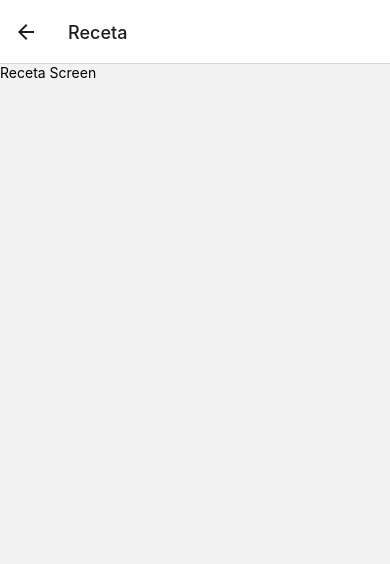
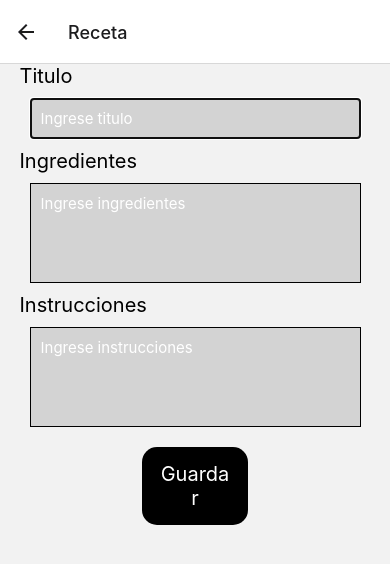
Before and after one commit to sotech/bart-drink, a React Native app: screen /Receta in a window 390 px wide. Shown: the top 564 px of the page. Built offline with nearby package versions, Linux system fonts and the light colour scheme.

Commit message:
Feature - Receta Screen - UI

```diff
--- a/src/screens/RecetaScreen.js
+++ b/src/screens/RecetaScreen.js
@@ -1,22 +1,28 @@
 //Para el ingreso de una receta en particular
-import React from 'react';
-import {Text,StyleSheet,View} from 'react-native';
+import React,{useState} from 'react';
+import {Text,StyleSheet,View, TextInput, TouchableHighlight, Alert} from 'react-native';
 import RecetasAPI from '../utils/RecetasAPI';
 
 
 const RecetaScreen = () => {
+  const [instrucciones, setInstrucciones]=useState('')
+  const [ingredientes, setIngredientes]=useState('')
+  const [titulo, setTitulo]=useState('')
+  //Funcion para usar con el boton guardar
+  const handleTituloChanged = (textoIngresado) => {
+    //Actualizar el titulo state
+    setTitulo(textoIngresado)
 
-  //Funcion para usar con el boton guardar
-  const handleTituloChanged = () => {
-    //Actualizar el titulo state
   }
 
-  const handleIngredientesChanged = () => {
+  const handleIngredientesChanged = (textoIngresado) => {
+    setIngredientes(textoIngresado)
     //Actualizar el Ingredientes state
   }
 
-  const handleDescripcionChanged = () => {
+  const handleDescripcionChanged = (textoIngresado) => {
     //Actualizar el Descripcion state
+    setInstrucciones(textoIngresado)
   }
 
   const handleGuardarPressed = async() => {
@@ -26,12 +32,94 @@ const RecetaScreen = () => {
   }
 
   return(
-    <View>
-      <Text>Receta Screen</Text>
+    <View style={styles.container}>
+      <Text style={styles.versionText}>Titulo</Text>
+      <TextInput
+      autoCapitalize={'sentences'}
+      autoFocus={true}
+      maxLength={25}
+      placeholder={'Ingrese titulo'}
+      value={titulo}
+      onChangeText={handleTituloChanged}
+      style={styles.input}
+      />
+      <Text style={styles.versionText}>Ingredientes</Text>
+      <TextInput
+      autoCapitalize={'sentences'}
+      placeholder={'Ingrese ingredientes'}
+      value={ingredientes}
+      multiline
+      numberOfLines={8}
+      onChangeText={handleIngredientesChanged}
+      style={styles.inputXl}
+      />
+      <Text style={styles.versionText}>Instrucciones</Text>
+      <TextInput
+      autoCapitalize={'sentences'}
+      placeholder={'Ingrese instrucciones'}
+      value={instrucciones}
+      multiline
+      numberOfLines={20}
+      onChangeText={handleDescripcionChanged}
+      style={styles.inputXl}
+      />
+      <View style={styles.buttonContainer}>
+      <TouchableHighlight
+      onPress={()=>{
+        alert(titulo)
+      }}
+      style={styles.button}
+      >
+        <Text style={styles.buttonText}>Guardar</Text>
+      </TouchableHighlight>
+      </View>
     </View>
   )
 }
 
-const styles = StyleSheet.create({});
+const styles = StyleSheet.create({
+  container:{
+    flex: 1,
+    marginHorizontal: '5%',
+  },
+  input:{
+    borderWidth:.5,
+    fontSize: 15,
+    padding: 10,
+    margin:10,
+    backgroundColor:'lightgray',
+    color:'white'
+  },
+  inputXl:{
+    borderWidth:.5,
+    fontSize: 15,
+    padding: 10,
+    margin:10,
+    height:100,
+    backgroundColor:'lightgray',
+    color:'white'
+  },
+
+  buttonContainer:{
+    flex:1,
+    justifyContent:'flex-start',
+    alignItems:'center'
+  },
+  button:{
+    backgroundColor:'black',
+    padding:15,
+    width:'30%',
+    borderRadius:15,
+    margin:10,
+  },
+  buttonText:{
+    color:'white',
+    fontSize:20,
+    textAlign:'center'
+  },
+  versionText:{
+    fontSize:20,
+  }
+});
 
 export default RecetaScreen
```
